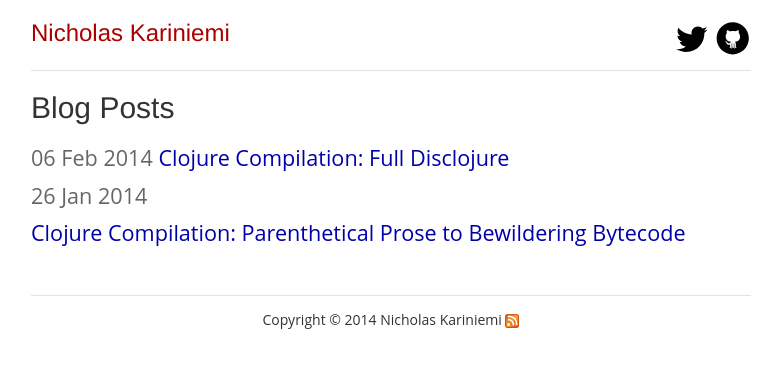
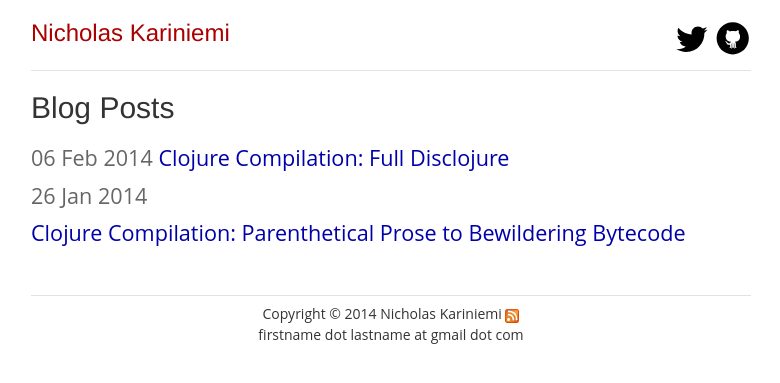
Before and after one commit to hoodunit/hoodunit.github.io, a Jekyll site: the page built from index.html, in a window 1280 px wide. Shown: the top 383 px of the page, without its empty margins (249-1029 px from the left). Built offline with Jekyll 4.4.1, drawn with Linux system fonts in a browser that asks for light colours; Markdown is read by kramdown in place of the engine named in the settings.

Commit message:
Add email address

```diff
--- a/_layouts/default.html
+++ b/_layouts/default.html
@@ -44,6 +44,7 @@
 						  <a href="http://nicholaskariniemi.github.io/feed.xml">
 						  	<img class="rss" src="/img/feed-icon-14x14.png"></img>
 						  </a>
+							<div>firstname dot lastname at gmail dot com</div>
 						</div>
 
 	        </div>
--- a/css/main.css
+++ b/css/main.css
@@ -122,6 +122,8 @@ a:visited { color: #a0a; }
   padding-top: 0.5em;
   overflow: hidden;
   text-align: center;
+  font-size: 14px;
+  line-height: 150%;
 }
 
 .footer .contact {
@@ -142,7 +144,6 @@ a:visited { color: #a0a; }
 }
 
 .footer .copyright {
-  font-size: 14px;
   display: inline;
 }
 
```
